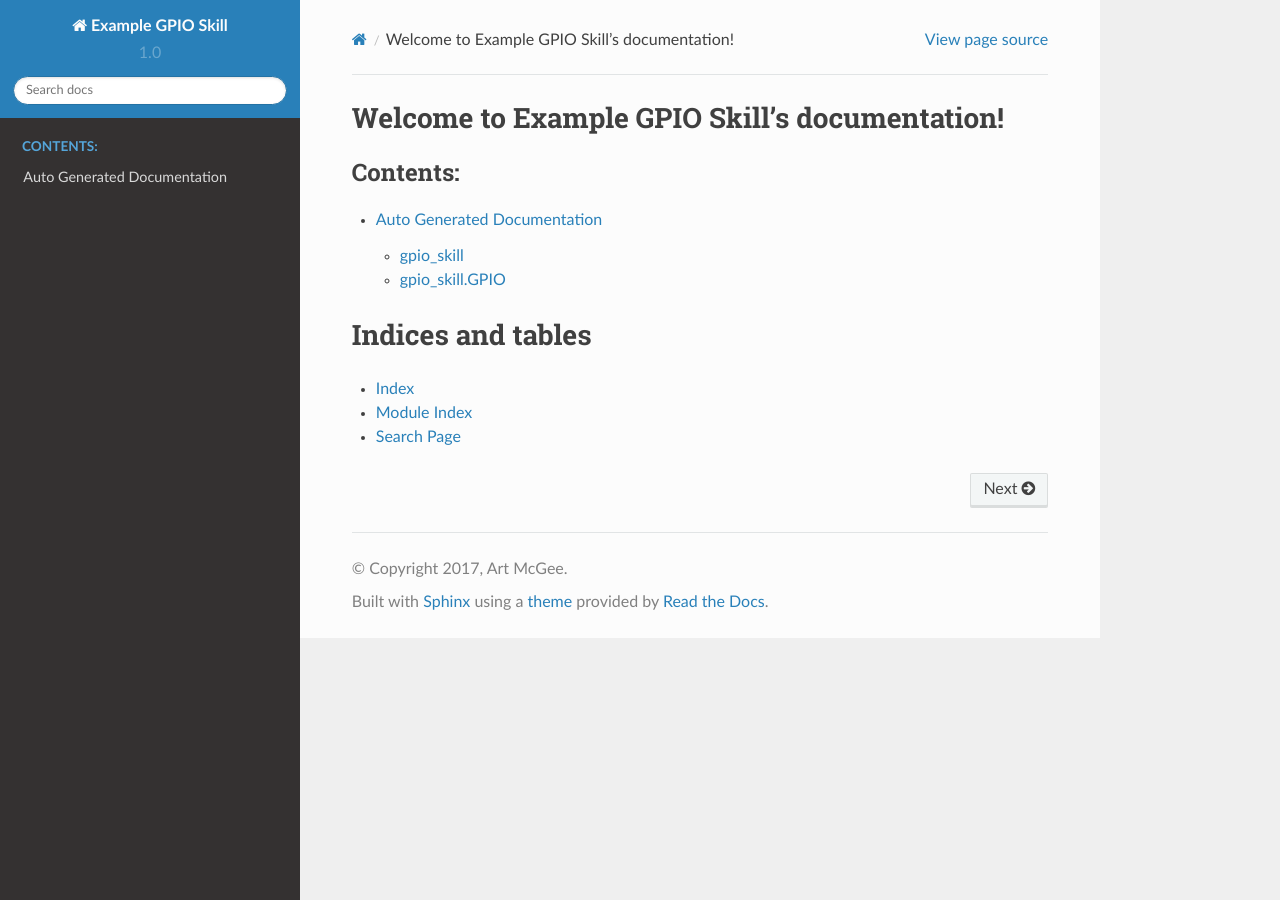
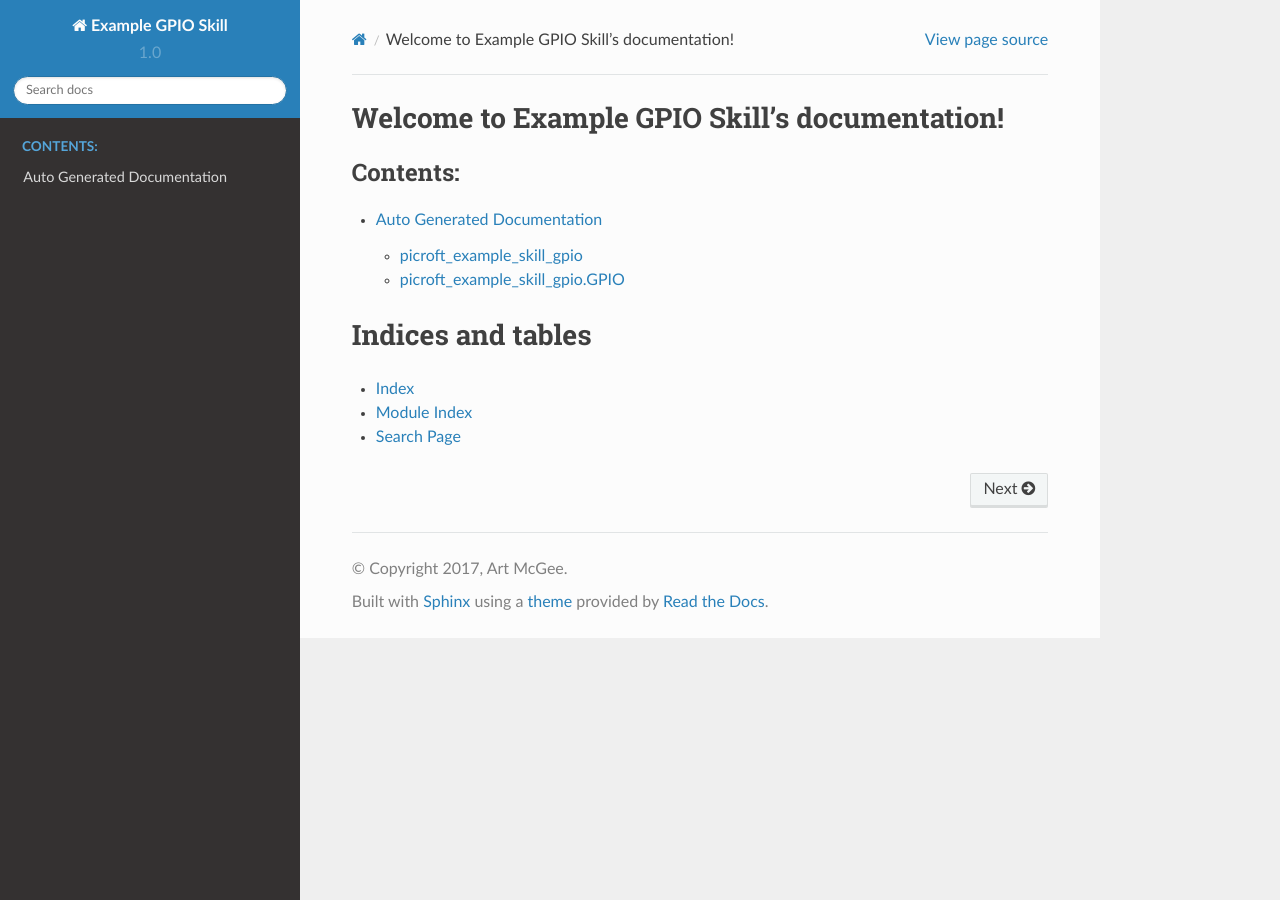
Before and after one commit to smolino/picroft_skill_gpio8s, a Sphinx documentation site: the page built from docs/source/index.rst, in a window 1280 px wide. Built offline with Sphinx 7.4.7 and the Read the Docs theme 2.0.0, drawn with Linux system fonts in a browser that asks for light colours.

Commit message:
Fixed module import
Signed-off-by: Art McGee <amcgee7@jaguarlandrover.com>

```diff
--- a/docs/source/code.rst
+++ b/docs/source/code.rst
@@ -1,14 +1,14 @@
 Auto Generated Documentation
 ============================
 
-gpio_skill
-----------
+picroft_example_skill_gpio
+--------------------------
 
-.. automodule:: gpio_skill
+.. automodule:: picroft_example_skill_gpio
   :members:
 
-gpio_skill.GPIO
----------------
+picroft_example_skill_gpio.GPIO
+-------------------------------
 
-.. automodule:: gpio_skill.GPIO
+.. automodule:: picroft_example_skill_gpio.GPIO
   :members:
```
